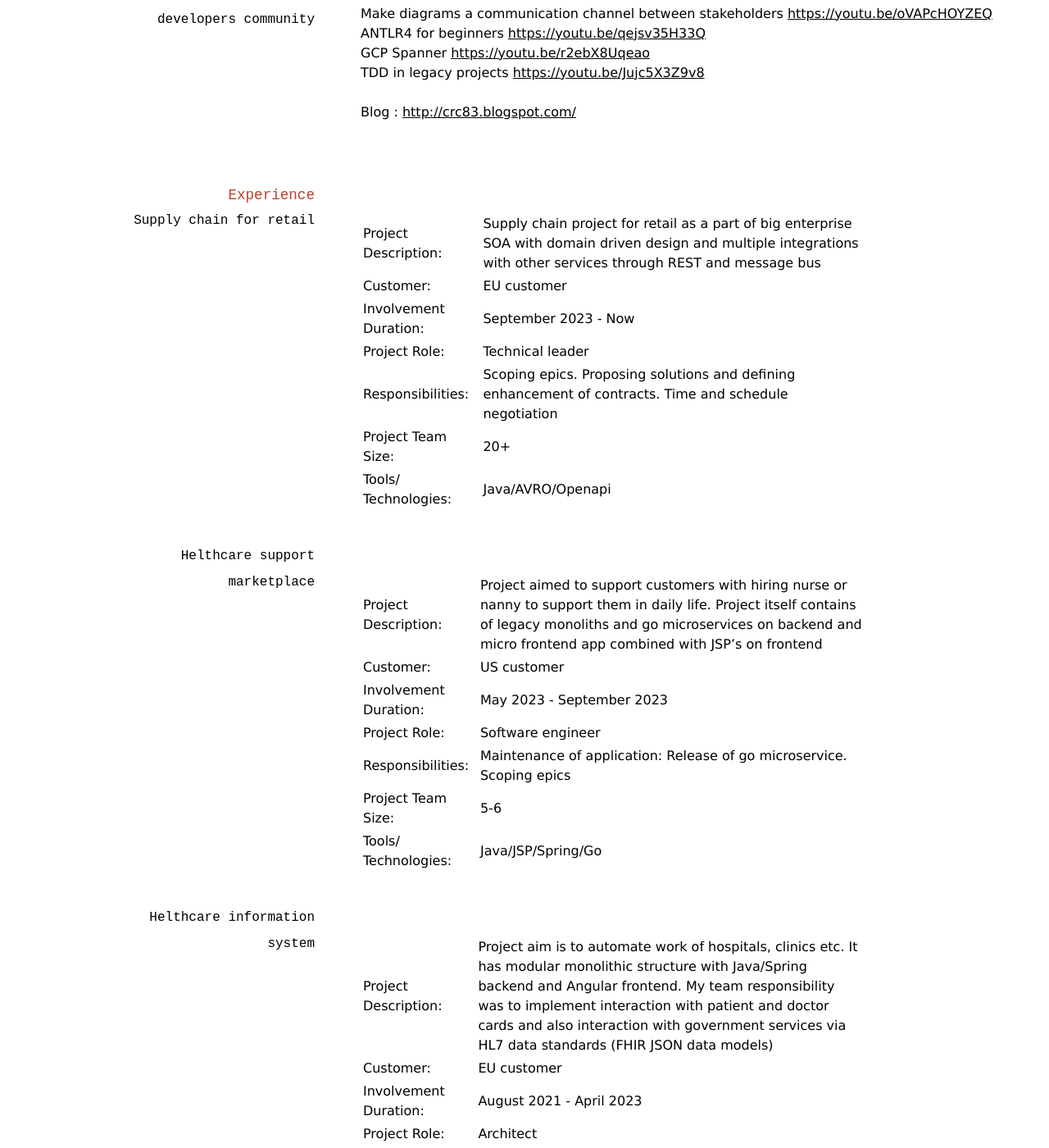
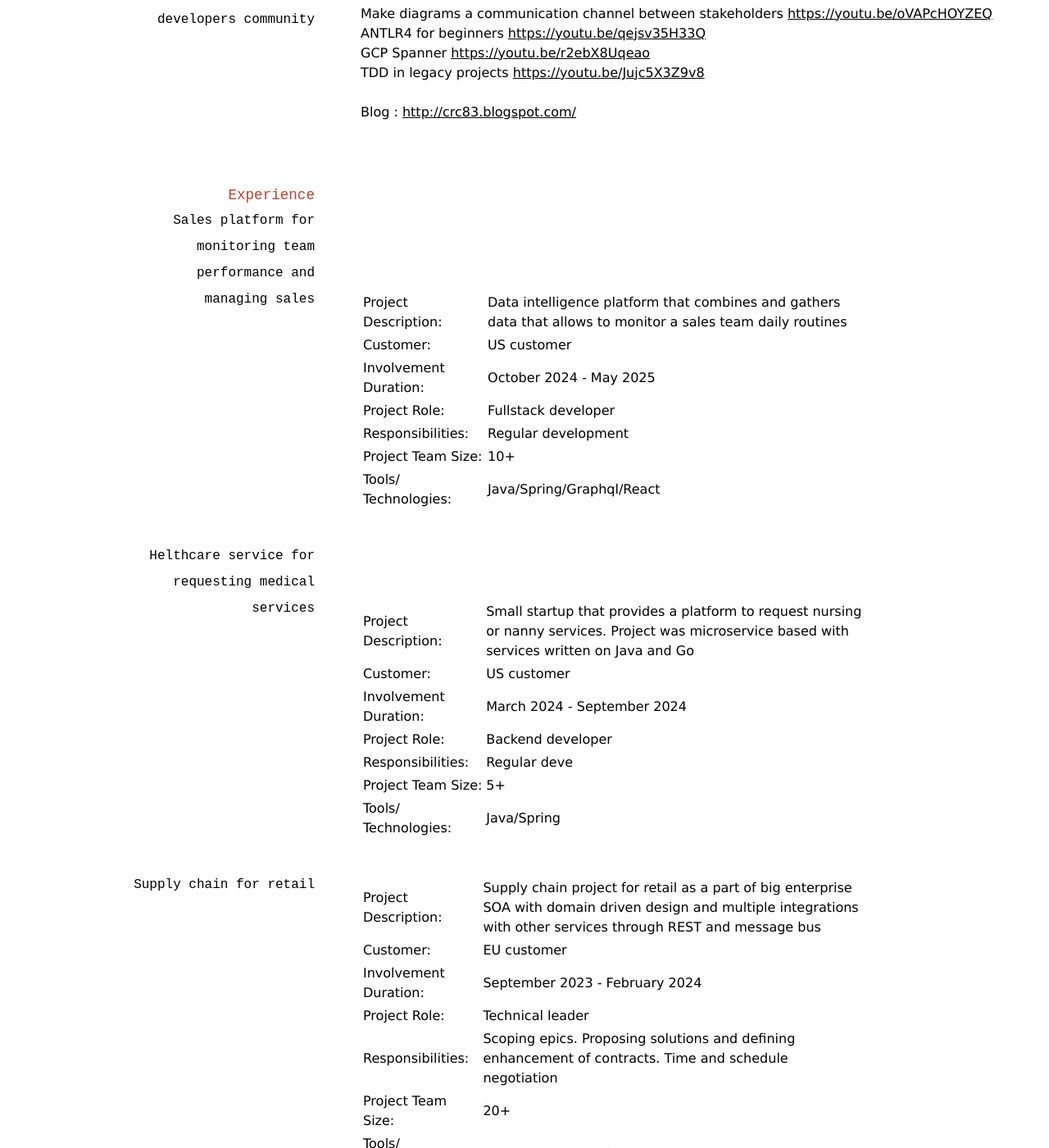
Before and after one commit to crc83/cv, a Jekyll site: the page built from index.md, in a window 1280 px wide and 1400 px high, scrolled down 3632 px. Shown: the whole window at 82% size. Built offline with Jekyll 4.4.1, drawn with Linux system fonts in a browser that asks for light colours; our own code applies the rules of GitHub Pages for plain Markdown files; Markdown is read by kramdown in place of the engine named in the settings.

Commit message:
updated on June 2025

```diff
--- a/index.md
+++ b/index.md
@@ -121,11 +121,32 @@ Blog :  <http://crc83.blogspot.com/>
 
 ## Experience
 
+
+### Sales platform for monitoring team performance and managing sales
+
+| Project Description: |Data intelligence platform that combines and gathers data that allows to monitor a sales team daily routines |
+| Customer: | US customer |
+| Involvement Duration: | October 2024 - May 2025 |
+| Project Role: | Fullstack developer |
+| Responsibilities: | Regular development |
+| Project Team Size: | 10+ |
+| Tools/ Technologies: | Java/Spring/Graphql/React |
+
+### Helthcare service for requesting medical services
+
+| Project Description: | Small startup that provides a platform to request nursing or nanny services. Project was microservice based with services written on Java and Go |
+| Customer: | US customer |
+| Involvement Duration: | March 2024 - September 2024 |
+| Project Role: | Backend developer |
+| Responsibilities: | Regular deve |
+| Project Team Size: | 5+ |
+| Tools/ Technologies: | Java/Spring |
+
 ### Supply chain for retail
 
 | Project Description: | Supply chain project for retail as a part of big enterprise SOA with domain driven design and multiple integrations with other services through REST and message bus |
 | Customer: | EU customer |
-| Involvement Duration: | September 2023 - Now |
+| Involvement Duration: | September 2023 - February 2024 |
 | Project Role: | Technical leader |
 | Responsibilities: | Scoping epics. Proposing solutions and defining enhancement of contracts. Time and schedule negotiation |
 | Project Team Size: | 20+ |
```
